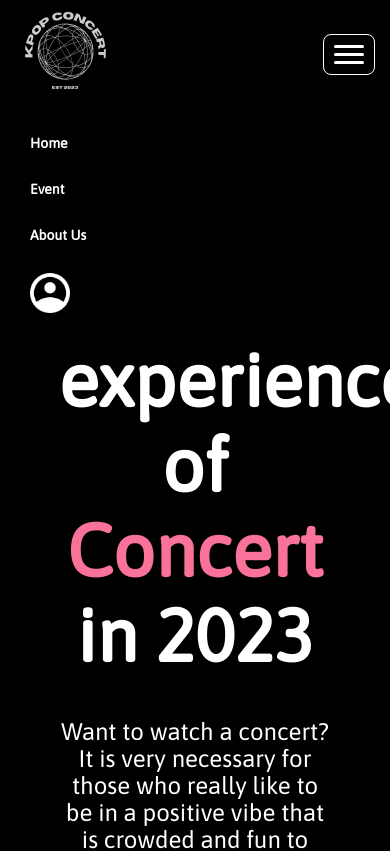
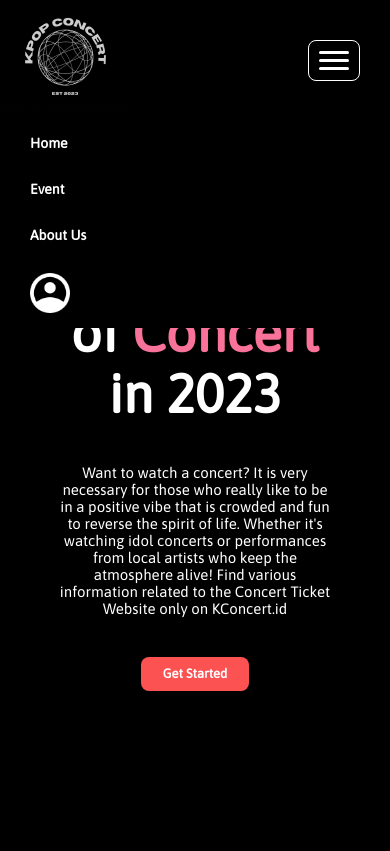
Before and after one commit to budionoaryawisanto/Concert, a React (Create React App) app: page / in a window 390 px wide. Shown: the top 851 px of the page. Built offline with nearby package versions, Linux system fonts and the light colour scheme.

Commit message:
make a responsive hero

```diff
--- a/src/components/Navbar.js
+++ b/src/components/Navbar.js
@@ -16,7 +16,7 @@ const Navbar = (props) => {
       <div className="wrapper-search">
         <img src={kpopImg} alt="img" className='img-navbar' />
         <form action="/search" className='form-search'>
-            <div className={`search-box ${props.addClass}`}>
+            <div className={`search-box ${props.hideSearch}`}>
                 <img src={search} alt="search" width='30px' height="30px" className='search-button'/>
                 <input type="search" name="search" placeholder='Search here... ' id="search" />
             </div>
--- a/src/pages/Home.js
+++ b/src/pages/Home.js
@@ -5,7 +5,7 @@ import '../style/pages/Home.css'
 const Home = () => {
   return (
     <div className='body'>
-      <Navbar addClass="d-none" />
+      <Navbar hideSearch="d-none" />
       <div className="container-hero">
         <div className="hero">
           <div className="header-hero">The Best experience of <span>Concert</span> in 2023</div>
--- a/src/style/components/Navbar.css
+++ b/src/style/components/Navbar.css
@@ -149,7 +149,7 @@ nav{
     }
 
     .toggle-button{
-        margin-right: 15px;
+        margin-right: 30px;
     }
 }
 
--- a/src/style/pages/Home.css
+++ b/src/style/pages/Home.css
@@ -47,3 +47,32 @@
 .button-hero:hover{
     transform: translateY(-5px);
 }
+
+@media screen and (max-width: 760px) {
+    .header-hero{
+        font-size: 64px;
+    }
+
+    .context-hero{
+        font-size: 18px;
+    }
+
+    .button-hero{
+        width: 108px;
+        height: 34px;
+        font-size: 13px;
+        line-height: 34px;
+    }
+}
+
+
+
+@media screen and (max-width: 506px) {
+    .header-hero{
+        font-size: 54px;
+    }
+
+    .context-hero{
+        font-size: 15px;
+    }
+}
```
